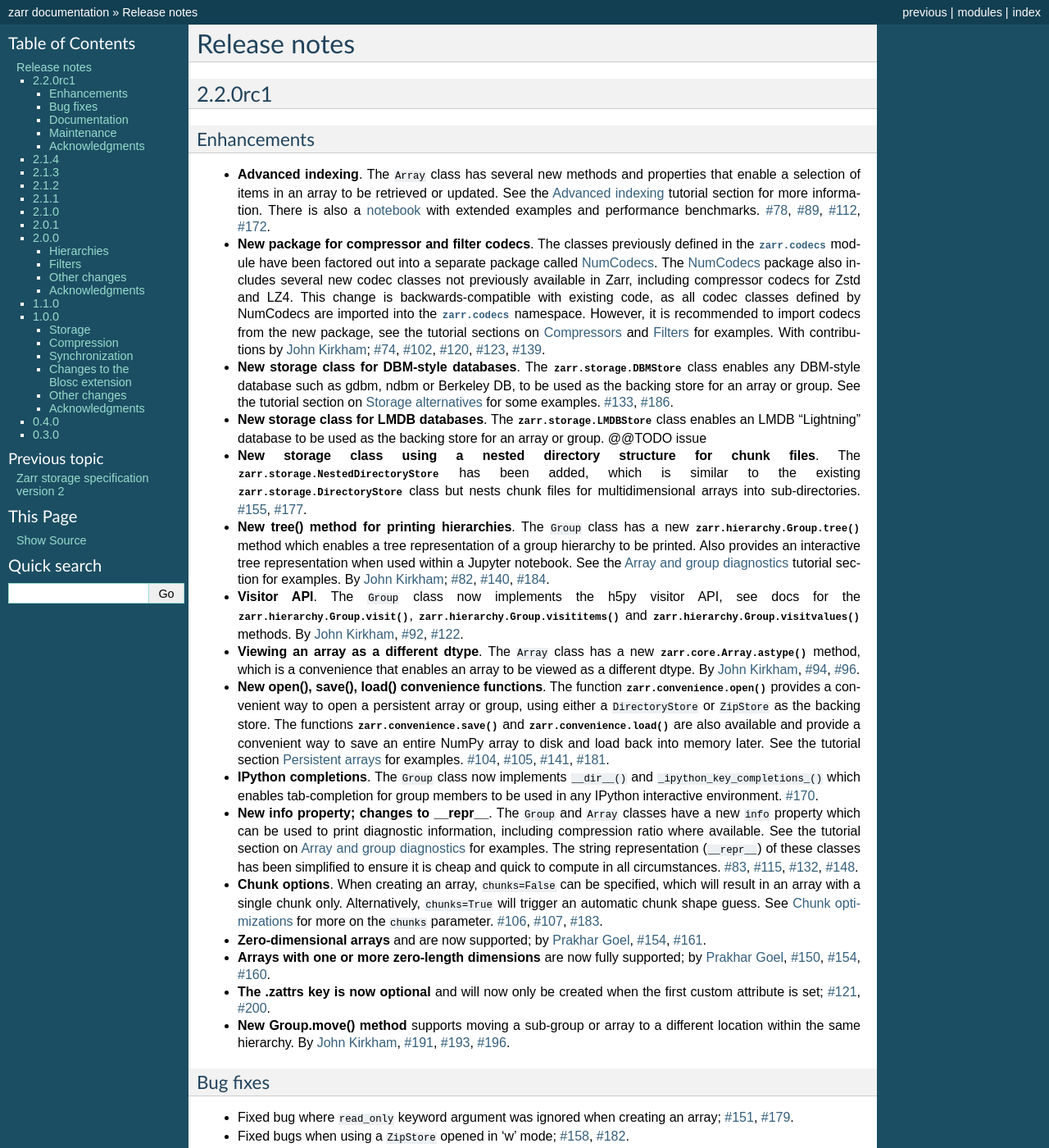
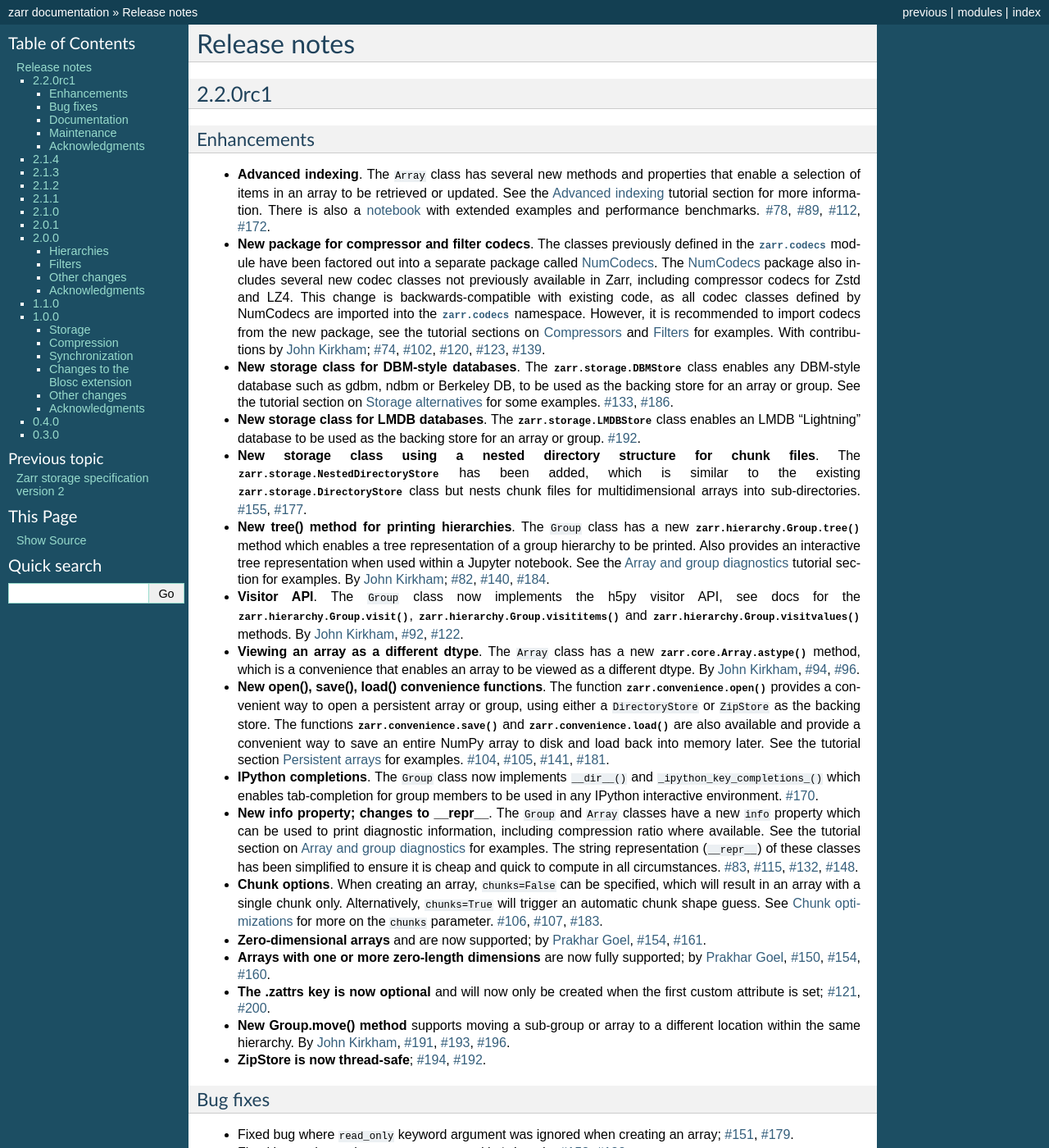
Before and after one commit to enthusiastdev121/zarr-python, a Sphinx documentation site: the page built from docs/release.rst, in a window 1280 px wide and 1400 px high. Shown: the whole window at 82% size. Built offline with Sphinx 7.4.7, drawn with Linux system fonts in a browser that asks for light colours; the version number could not be read and is left out.

Commit message:
release notes

```diff
--- a/docs/release.rst
+++ b/docs/release.rst
@@ -37,7 +37,7 @@ Enhancements
 
 * **New storage class for LMDB databases**. The :class:`zarr.storage.LMDBStore` class
   enables an LMDB "Lightning" database to be used as the backing store for an array or
-  group. @@TODO issue
+  group. :issue:`192`.
 
 * **New storage class using a nested directory structure for chunk files**. The
   :class:`zarr.storage.NestedDirectoryStore` has been added, which is similar to
@@ -101,6 +101,9 @@ Enhancements
 * **New Group.move() method** supports moving a sub-group or array to a different
   location within the same hierarchy. By :user:`John Kirkham <jakirkham>`,
   :issue:`191`, :issue:`193`, :issue:`196`.
+
+* **ZipStore is now thread-safe**; :issue:`194`, :issue:`192`.
+
 
 Bug fixes
 ~~~~~~~~~
```
